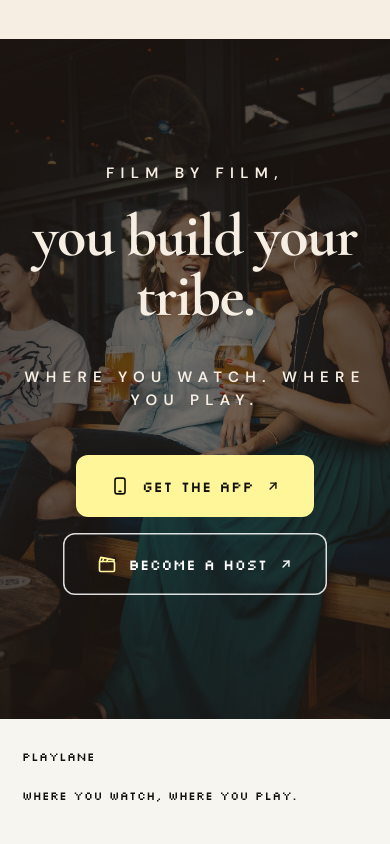
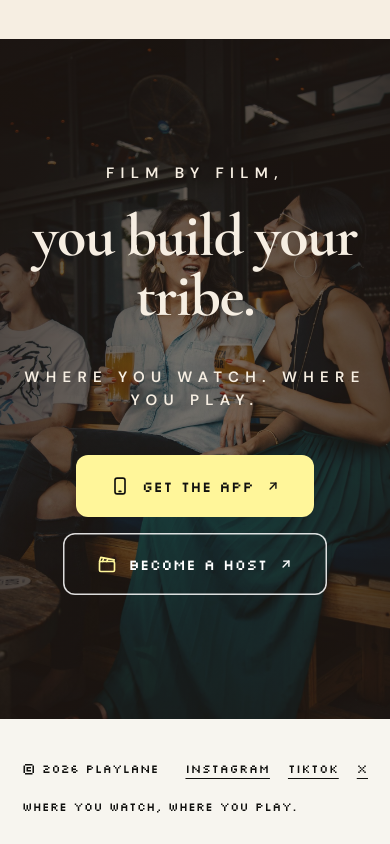
Before and after one commit to Playlane/landing, a plain HTML site: page index.html in a window 390 px wide. Shown: the part 3551-4395 px from the top of the page. Drawn offline with nearby package versions, Linux system fonts and the light colour scheme.

Commit message:
Footer socials and copyright; raise the hero headline on phones
- Footer on the home and Discover pages: © 2026 PLAYLANE, Instagram,
  TikTok and X (@joinplaylane), and the tagline, spread across the width
- Phones: headline and buttons sit higher in the hero; the chat column
  is a little shorter so they never meet

Co-Authored-By: Claude Opus 5.5 <noreply@anthropic.com>
Claude-Session: https://claude.ai/code/session_0199bZfC3yT7RhMr9uCPB1kE

```diff
--- a/index.html
+++ b/index.html
@@ -787,6 +787,13 @@ em, i, .st-page *, .modal-card * { font-style: normal !important; }
 .sx-pols-dots span{width:7px;height:7px;border-radius:50%;background:rgba(17,17,15,.22);transition:background .2s,transform .2s}
 .sx-pols-dots span.on{background:#11110F;transform:scale(1.25)}
 .sx-pol figcaption{padding:14px 4px 16px;text-align:center;font-size:17px;line-height:1.35;color:#11110F}
+.st-social{display:flex;gap:28px}
+.st-page .st-social a{font-family:'Silkscreen',monospace;font-size:12px;letter-spacing:.06em;text-decoration:underline;text-underline-offset:5px;text-decoration-thickness:1px;display:inline-flex;align-items:center;min-height:44px}
+@media(max-width:800px){
+  footer.st-footer{display:grid;grid-template-columns:1fr auto;align-items:center;gap:6px 16px}
+  .st-social{gap:18px}
+  .st-foot-tag{grid-column:1 / -1}
+}
 .modal-tag{margin:-18px 0 28px;font-family:'Silkscreen',monospace;font-size:14px;letter-spacing:.04em;color:var(--ink)}
 .ea-title{font-family:'Silkscreen',monospace;font-weight:400;font-size:26px;line-height:1.2;color:var(--ink);padding-right:44px;margin-bottom:14px}
 .wl-submit.ea-submit{background:#FFF69A;color:#11110F;font-family:'Silkscreen',monospace;font-weight:400;font-size:15px;letter-spacing:.02em}
@@ -805,9 +812,9 @@ em, i, .st-page *, .modal-card * { font-style: normal !important; }
   .sx-pols-dots{display:flex !important}
 }
 @media(max-width:800px){
-  .st-live-copy{left:20px;right:20px;top:auto;bottom:32px}
+  .st-live-copy{left:20px;right:20px;top:auto;bottom:84px}
   .st-live{height:720px}
-  .st-live-comments{top:14px;bottom:auto;height:min(50%,340px);left:auto;right:12px;width:58vw;max-width:260px}
+  .st-live-comments{top:14px;bottom:auto;height:min(44%,300px);left:auto;right:12px;width:58vw;max-width:260px}
   .st-live-comments .st-bubble{width:100%;padding:9px 12px;gap:9px;border-radius:14px;background:rgba(17,17,15,.58);border-color:rgba(255,255,255,.14);backdrop-filter:blur(14px);-webkit-backdrop-filter:blur(14px)}
   .st-live-comments .st-avatar{width:28px;height:28px;font-size:11px}
   .st-live-comments .st-ctext{font-size:12.5px;line-height:1.4;color:#fff}
@@ -1049,8 +1056,13 @@ em, i, .st-page *, .modal-card * { font-style: normal !important; }
   </section>
 
   <footer class="st-footer">
-    <span class="st-pixel">PLAYLANE</span>
-    <span class="st-pixel">WHERE YOU WATCH, WHERE YOU PLAY.</span>
+    <span class="st-pixel st-foot-brand">&copy; 2026 PLAYLANE</span>
+    <nav class="st-social" aria-label="PlayLane on social media">
+      <a href="https://instagram.com/joinplaylane" target="_blank" rel="noopener">INSTAGRAM</a>
+      <a href="https://tiktok.com/@joinplaylane" target="_blank" rel="noopener">TIKTOK</a>
+      <a href="https://x.com/joinplaylane" target="_blank" rel="noopener">X</a>
+    </nav>
+    <span class="st-pixel st-foot-tag">WHERE YOU WATCH, WHERE YOU PLAY.</span>
   </footer>
 
 </div>
```
Also changed, not shown: discover.html (+12 -3 lines).
